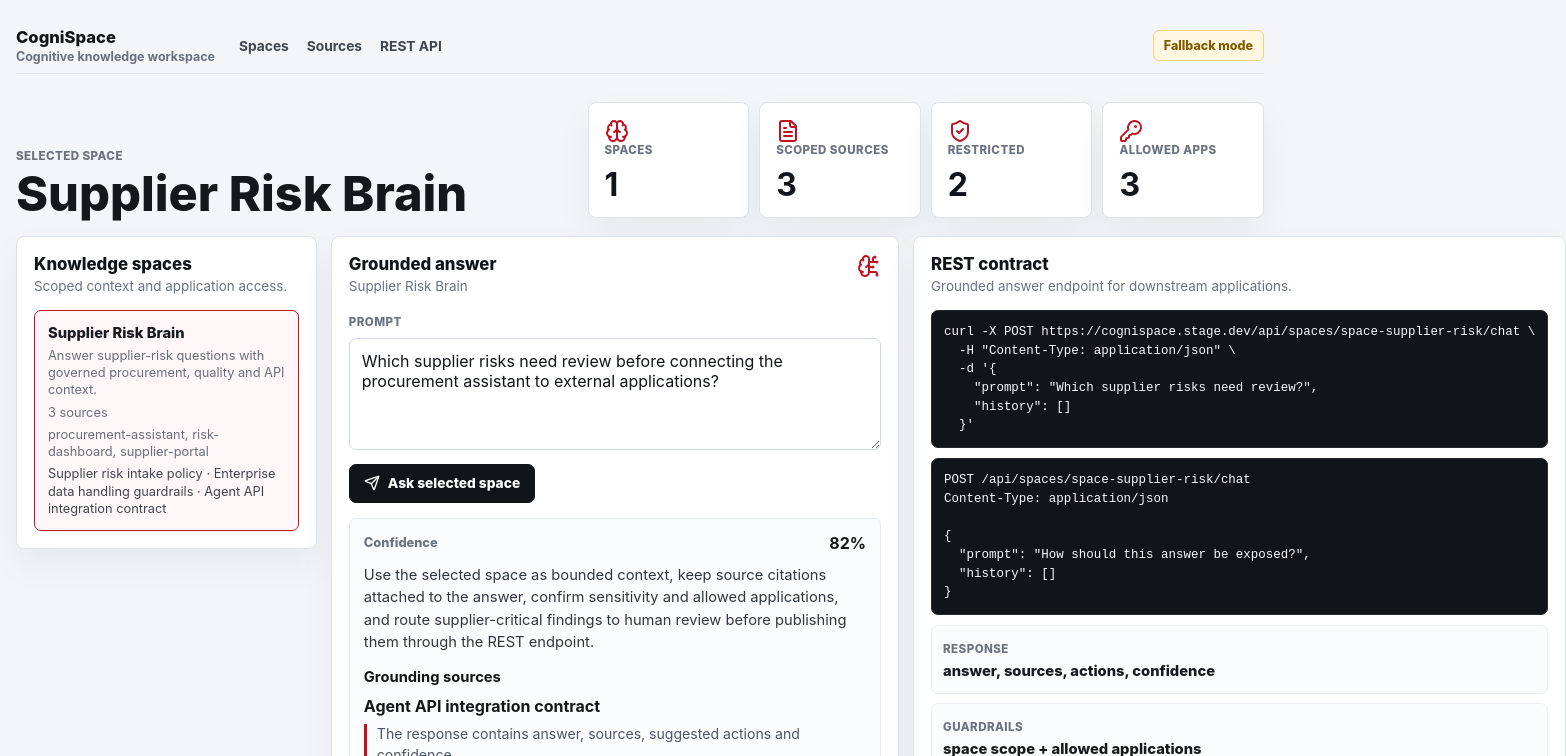
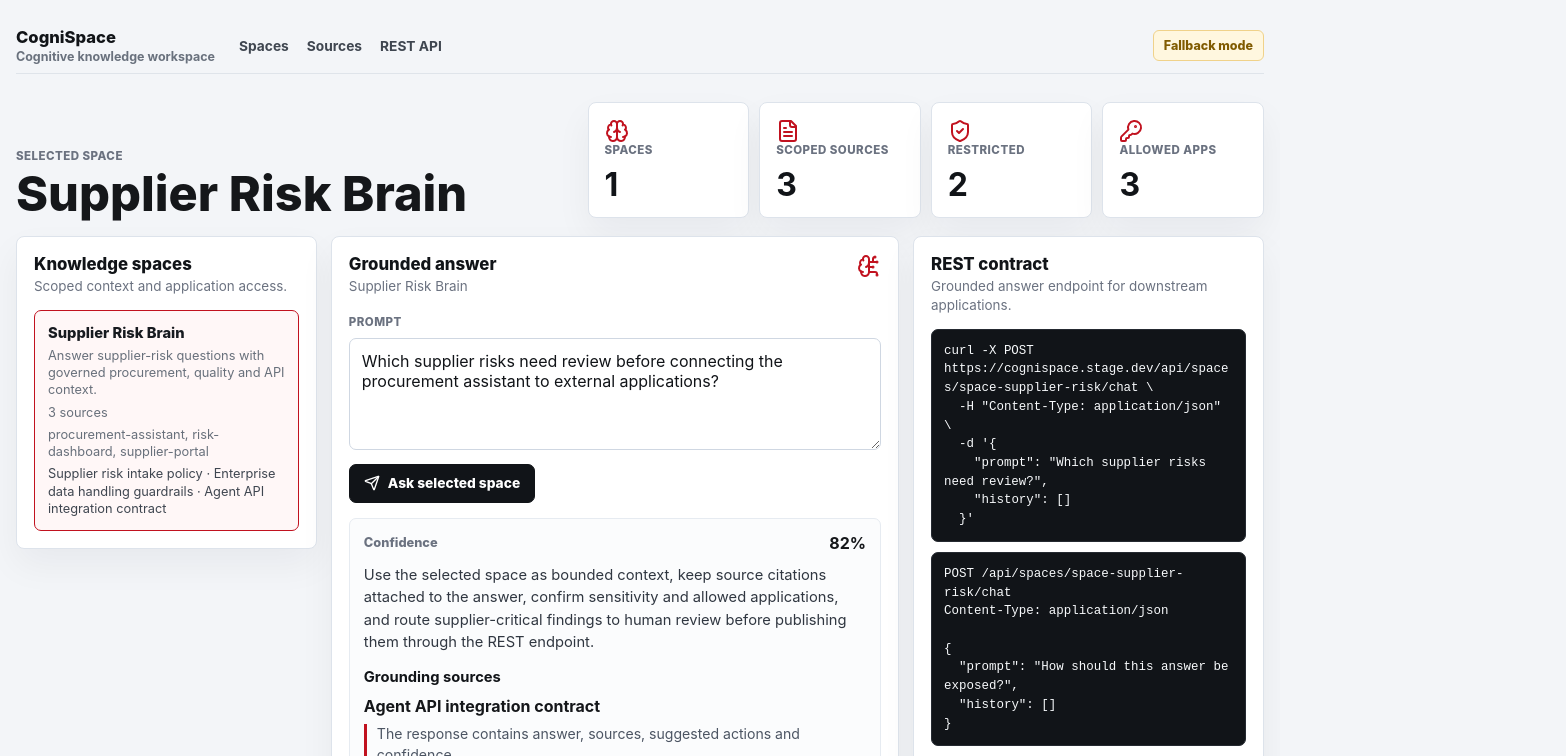
Before and after one commit to skyyware/cognispace, a React (Vite) app in the folder frontend/: page / in a window 1280 px wide. Shown: the top 756 px of the page, 1566 px wide, since content can reach past the window. Built offline with nearby package versions, Linux system fonts and the light colour scheme; no server answers.

Commit message:
Polish responsive knowledge workspace

```diff
--- a/frontend/src/styles.css
+++ b/frontend/src/styles.css
@@ -166,7 +166,7 @@ p {
 
 .workspace {
   display: grid;
-  grid-template-columns: minmax(250px, 0.72fr) minmax(480px, 1.36fr) minmax(300px, 0.84fr);
+  grid-template-columns: minmax(230px, 0.72fr) minmax(420px, 1.36fr) minmax(280px, 0.84fr);
   gap: 14px;
   align-items: start;
 }
@@ -180,6 +180,7 @@ p {
 }
 
 .panel {
+  min-width: 0;
   padding: 17px;
 }
 
@@ -422,7 +423,11 @@ blockquote {
 }
 
 .api-panel pre {
+  min-width: 0;
+  max-width: 100%;
   overflow: auto;
+  white-space: pre-wrap;
+  overflow-wrap: anywhere;
   margin: 0 0 10px;
   border: 1px solid #252a31;
   border-radius: 7px;
@@ -437,6 +442,7 @@ blockquote {
   display: grid;
   grid-template-columns: 1fr;
   gap: 9px;
+  min-width: 0;
 }
 
 .contract-grid article {
@@ -462,7 +468,7 @@ blockquote {
   margin-top: 1px;
 }
 
-@media (max-width: 1180px) {
+@media (max-width: 1260px) {
   .command-strip,
   .workspace {
     grid-template-columns: 1fr;
```
Also changed, not shown: 1 other file (tests, documents, lock files or other folders).
